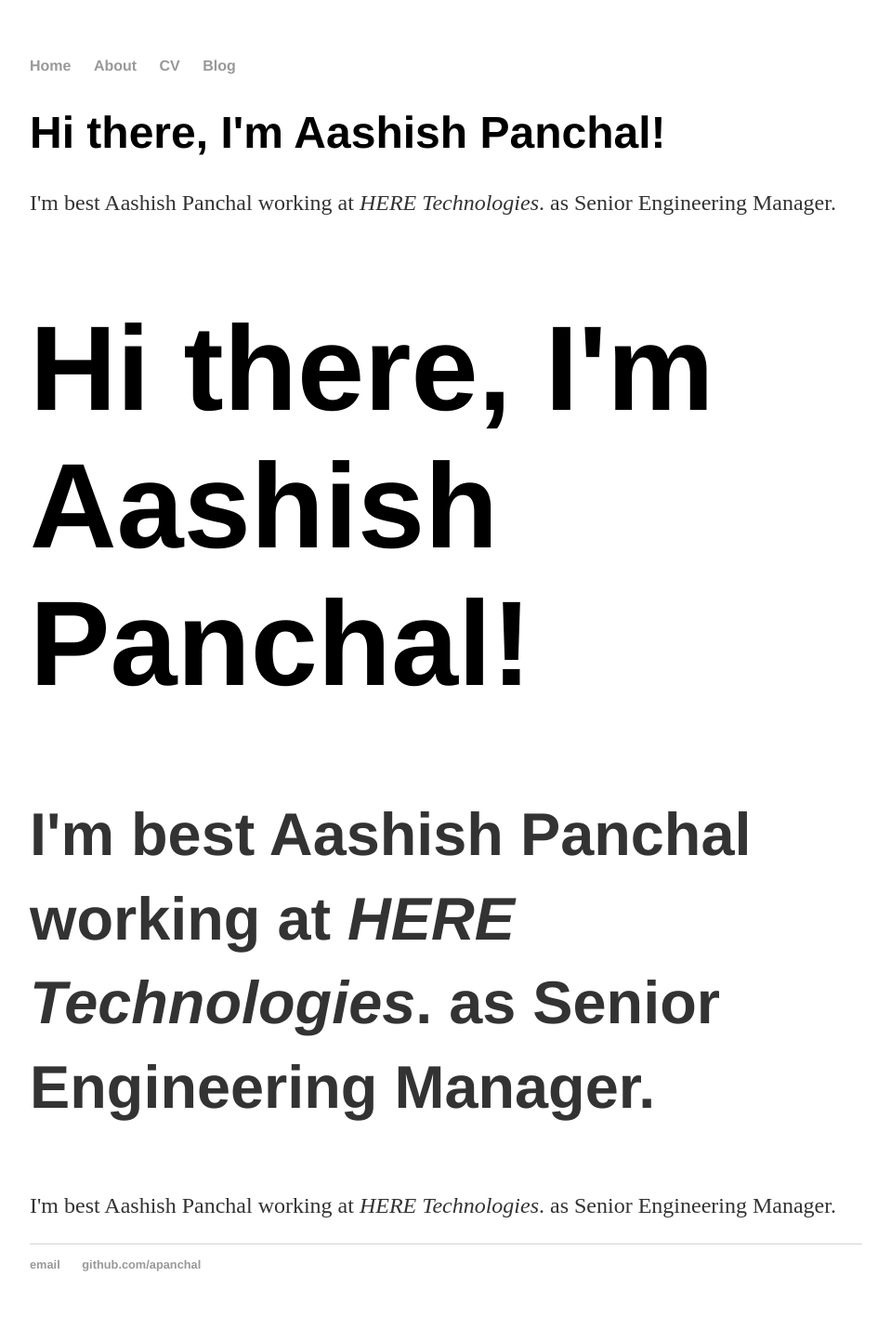
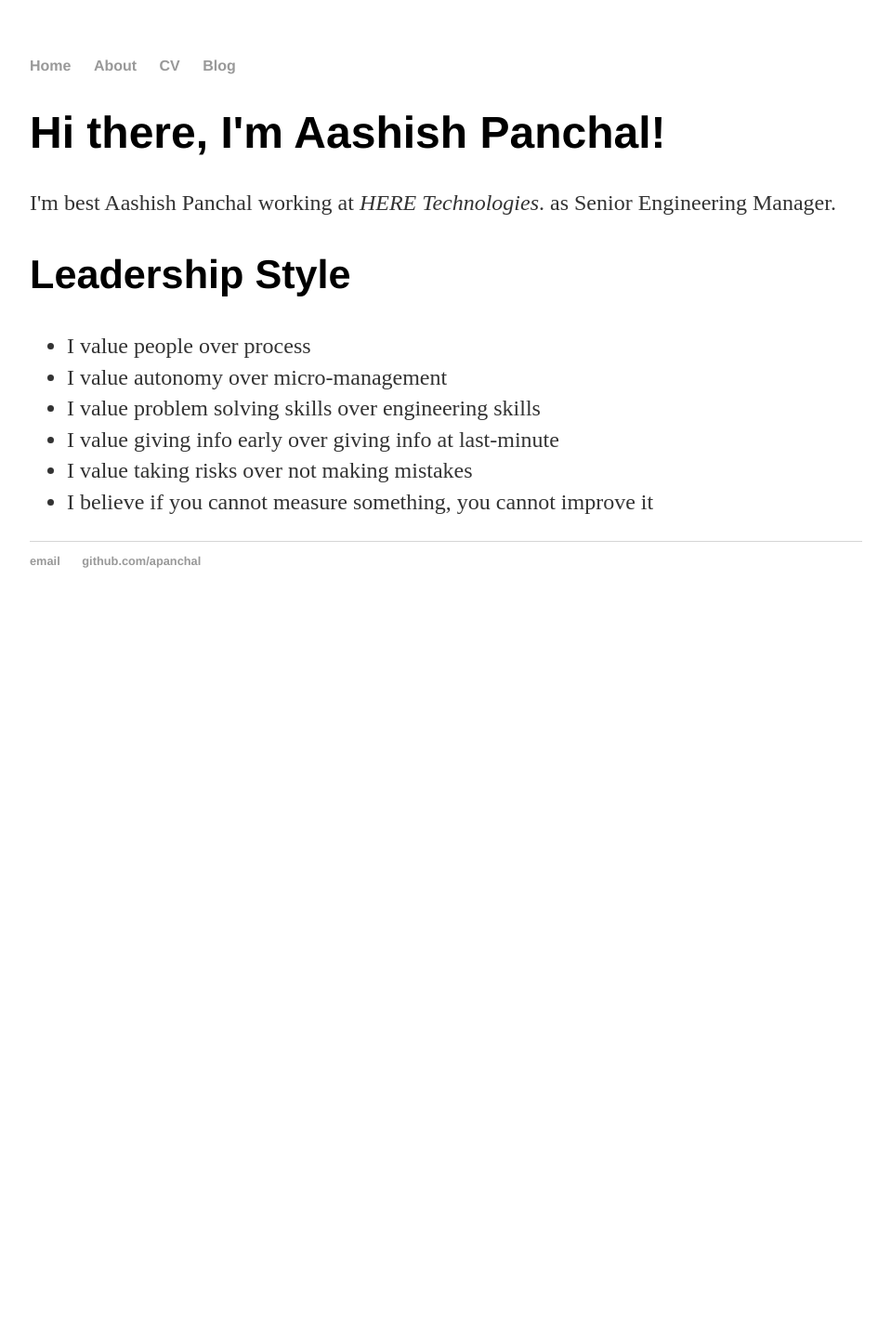
Before and after one commit to apanchal/apanchal.github.io, a Jekyll site: the page built from index.html, in a window 1280 px wide. Shown: the whole page at 93% size, without its empty margins (160-1119 px from the left). Built offline with Jekyll 4.4.1, drawn with Linux system fonts in a browser that asks for light colours; after the commit the page ends 900 px from its top, so only the background shows below that.

Commit message:
Update index.html

```diff
--- a/index.html
+++ b/index.html
@@ -7,10 +7,15 @@
 			<h1>Hi there, I'm Aashish Panchal!</h1>
 			<p>I'm best Aashish Panchal working at <em>HERE Technologies</em>. as Senior Engineering Manager.</p>
 		</div>
+		</p>
 		<div class="blurb">
-			<h2><div class="blurb">
-			<h1>Hi there, I'm Aashish Panchal!</h1>
-			<p>I'm best Aashish Panchal working at <em>HERE Technologies</em>. as Senior Engineering Manager.</p>
-		</div> </h2>
-			<p>I'm best Aashish Panchal working at <em>HERE Technologies</em>. as Senior Engineering Manager.</p>
+			<h2>Leadership Style</h2>
+			<ul>
+				<li>I value people over process</li>
+				<li>I value autonomy over micro-management</li>
+				<li>I value problem solving skills over engineering skills</li>
+				<li>I value giving info early over giving info at last-minute</li>
+				<li>I value taking risks over not making mistakes</li>
+				<li>I believe if you cannot measure something, you cannot improve it</li>
+			</ul>
 		</div>
```
